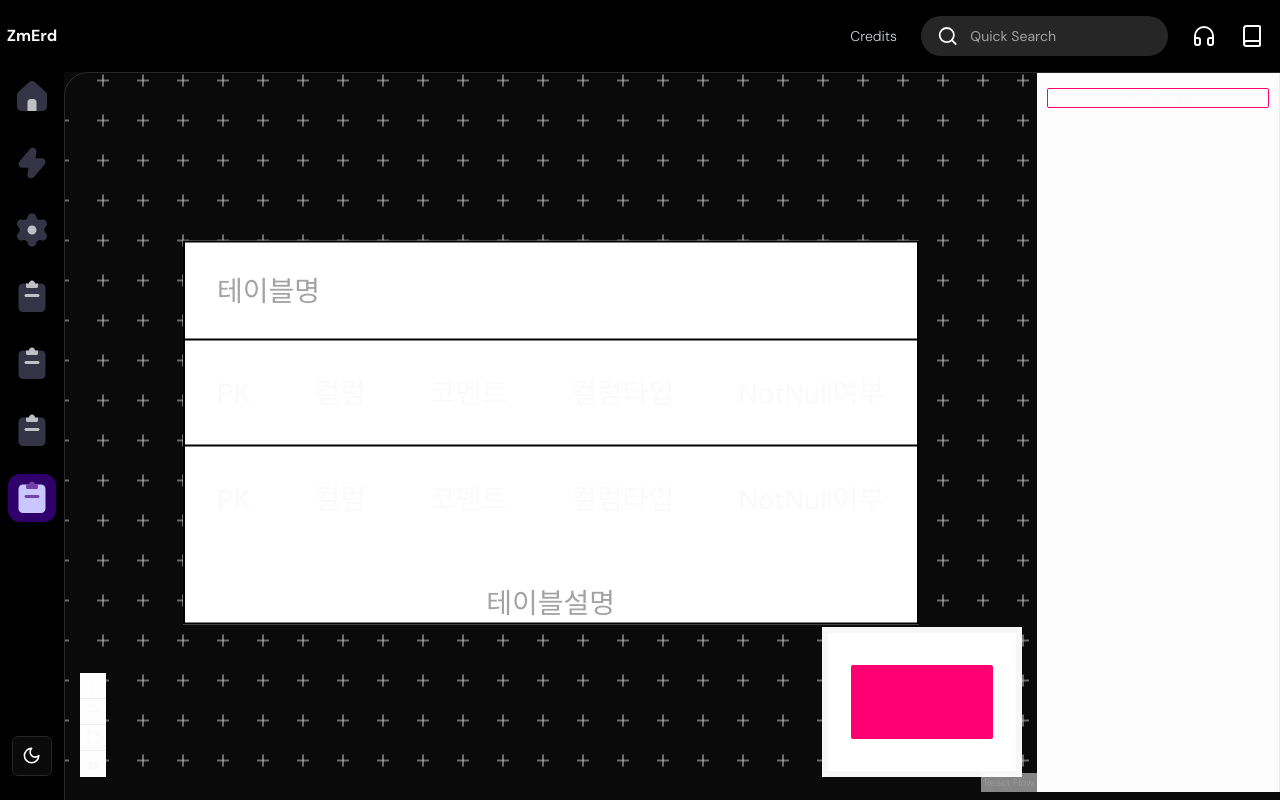
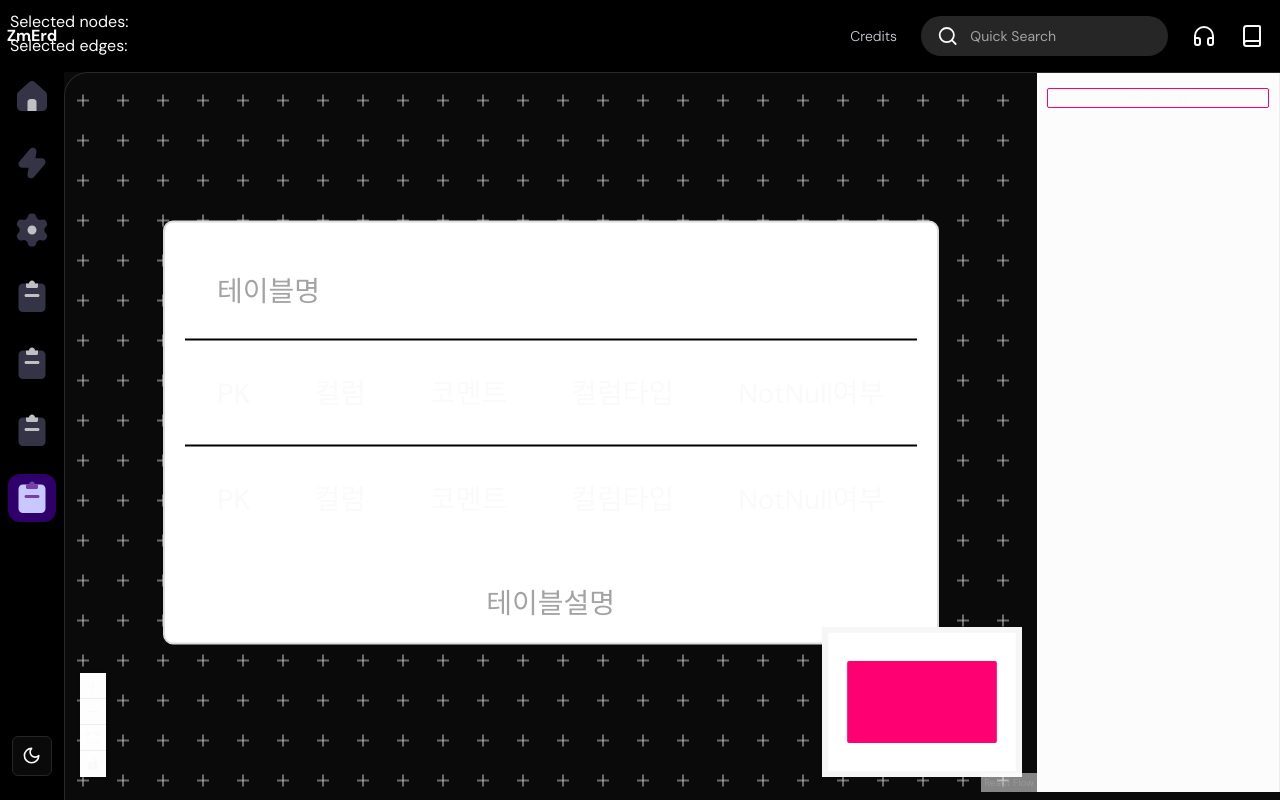
Before and after one commit to zm-erd/zm-erd-fe, a Next.js app: page /test4 in a window 1280 px wide. Built offline with nearby package versions, Linux system fonts and the light colour scheme.

Commit message:
테이블 노드 선택 테스트 추가

```diff
--- a/src/app/(main)/(pages)/test4/_components/table-node.tsx
+++ b/src/app/(main)/(pages)/test4/_components/table-node.tsx
@@ -1,4 +1,4 @@
-import { useCallback } from 'react';
+import { useCallback, useEffect } from 'react';
 import { Handle, Position, useReactFlow, useStore } from '@xyflow/react';
 import { Input } from '@/components/ui/input';
 import { Button } from '@/components/ui/button';
@@ -14,7 +14,17 @@ import {
 
 const handleStyle = { left: 10 };
 
-function TableNode({ id, data, isConnectable }) {
+function TableNode({ id, data, isConnectable, selected }) {
+  const style = {
+    padding: 10,
+    border: '1px solid #ddd',
+    borderRadius: 5,
+    background: selected ? '#ffe' : '#fff',
+    borderColor: selected ? '#fb0' : '#ddd',
+    boxShadow: selected ? '0 0 10px #fb0' : 'none',
+    transition: 'all 0.3s ease',
+  };
+
   const { setNodes } = useReactFlow();
   const isSelected = useStore(
     useCallback(
@@ -23,18 +33,20 @@ function TableNode({ id, data, isConnectable }) {
     ),
   );
 
+  useEffect(() => {
+    console.log('TableNode', id, selected);
+  }, [id, selected]);
+
   return (
-    <div
-      className={`border border-black bg-white ${isSelected ? 'ring-2 ring-blue-500' : ''}`}
-    >
-      {isSelected && (
-        <div className="flex justify-end space-x-2 bg-gray-100 p-2">
-          <Button size="sm">편집</Button>
-          <Button size="sm" variant="destructive">
-            삭제
-          </Button>
-        </div>
-      )}
+    <div style={style}>
+      {/*{isSelected && (*/}
+      {/*  <div className="flex justify-end space-x-2 bg-gray-100 p-2">*/}
+      {/*    <Button size="sm">편집</Button>*/}
+      {/*    <Button size="sm" variant="destructive">*/}
+      {/*      삭제*/}
+      {/*    </Button>*/}
+      {/*  </div>*/}
+      {/*)}*/}
       <Table className="border-collapse">
         <TableCaption>테이블설명</TableCaption>
         <TableHeader>
--- a/src/app/(main)/(pages)/test4/page.tsx
+++ b/src/app/(main)/(pages)/test4/page.tsx
@@ -12,6 +12,7 @@ import {
   MiniMap,
   BackgroundVariant,
   Node,
+  useOnSelectionChange,
 } from '@xyflow/react';
 import '@xyflow/react/dist/style.css';
 import TableNode from './_components/table-node';
@@ -21,15 +22,6 @@ import { DnDProvider, useDnD } from './_components/dnd-context';
 
 import './_components/index.css';
 import './_components/table-node.css';
-
-// const initialNodes = [
-//   {
-//     id: '1',
-//     type: 'input',
-//     data: { label: 'input node' },
-//     position: { x: 250, y: 5 },
-//   },
-// ];
 
 const initialNodes = [
   {
@@ -140,6 +132,27 @@ const DnDFlow = () => {
   );
 };
 
+function SelectionDisplay() {
+  const [selectedNodes, setSelectedNodes] = useState([]);
+  const [selectedEdges, setSelectedEdges] = useState([]);
+
+  const onChange = useCallback(({ nodes, edges }) => {
+    setSelectedNodes(nodes.map((node) => node.id));
+    setSelectedEdges(edges.map((edge) => edge.id));
+  }, []);
+
+  useOnSelectionChange({
+    onChange,
+  });
+
+  return (
+    <div>
+      <p>Selected nodes: {selectedNodes.join(', ')}</p>
+      <p>Selected edges: {selectedEdges.join(', ')}</p>
+    </div>
+  );
+}
+
 const Page = () => {
   return (
     <div className="h-full">
@@ -147,6 +160,9 @@ const Page = () => {
         <DnDProvider>
           <DnDFlow />
         </DnDProvider>
+        <div style={{ position: 'absolute', left: 10, top: 10, zIndex: 4 }}>
+          <SelectionDisplay />
+        </div>
       </ReactFlowProvider>
     </div>
   );
```
